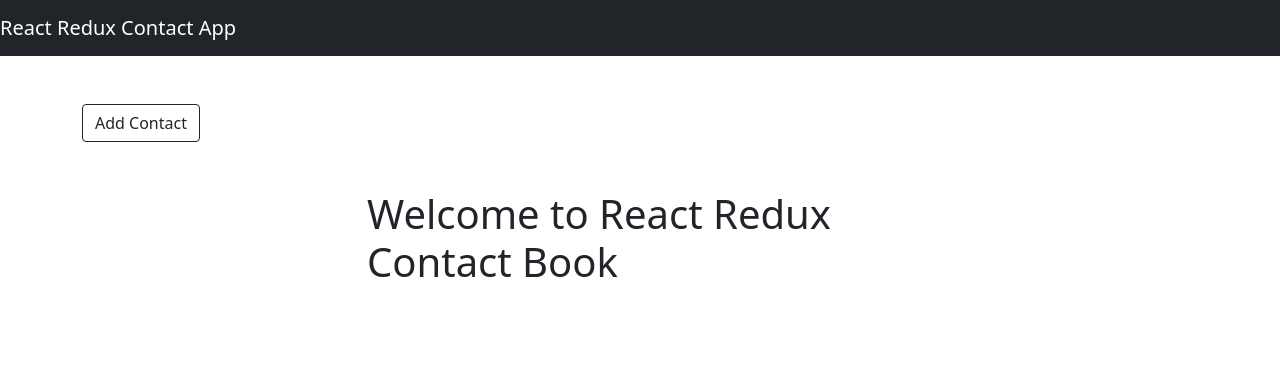
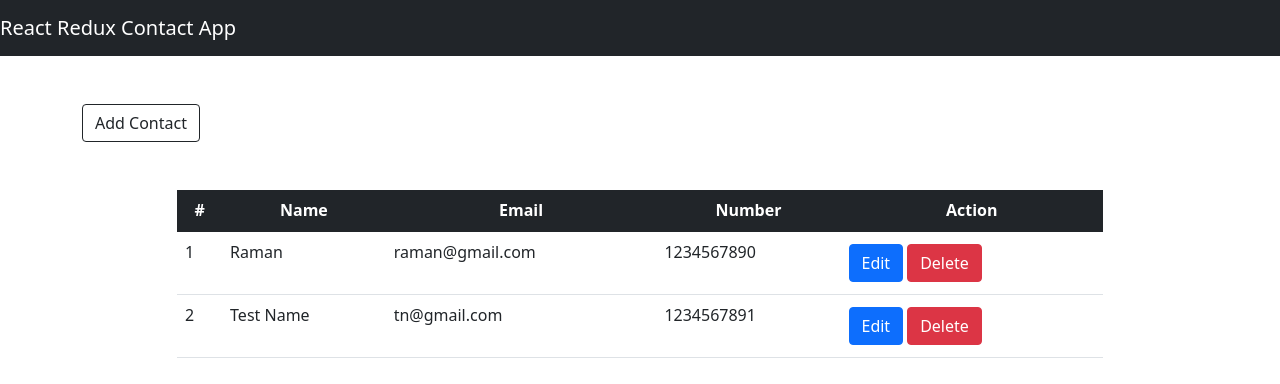
Before and after one commit to SAIKUMAR124/react-redux-contact-book, a React (Create React App) app: page / in a window 1280 px wide. Shown: the top 384 px of the page. Built offline with nearby package versions, Linux system fonts and the light colour scheme.

Commit message:
Rendered list in home page

```diff
--- a/src/components/Home.js
+++ b/src/components/Home.js
@@ -1,15 +1,44 @@
 import React from 'react'
+import { useSelector } from 'react-redux';
 import { Link } from 'react-router-dom'
 
 const Home = () => {
+    const contacts = useSelector(state=>state);
+
     return (
         <div className='container'>
             <div className="row">
                 <div className="col-md-12 my-5 text-right">
                     <Link to='/add' className='btn btn-outline-dark'>Add Contact</Link>
                 </div>
-                <div className="col-md-6 mx-auto">
-                    <h1>Welcome to React Redux Contact Book</h1>
+                <div className="col-md-10 mx-auto">
+                    <table className="table table-hover">
+                        <thead className="text-white bg-dark text-center">
+                            <tr>
+                                <th scope='col'>#</th>
+                                <th scope='col'>Name</th>
+                                <th scope='col'>Email</th>
+                                <th scope='col'>Number</th>
+                                <th scope='col'>Action</th>
+                            </tr>
+                        </thead>
+                        <tbody>
+                            {
+                                contacts.map((contact,id)=>{
+                                    return <tr key={id}>
+                                        <td>{id+1}</td>
+                                        <td>{contact.name}</td>
+                                        <td>{contact.email}</td>
+                                        <td>{contact.number}</td>
+                                        <td>
+                                            <Link to={`/edit/${id}`} className='btn btn-small btn-primary'>Edit</Link>
+                                            <button type='button' className='btn btn-small btn-danger m-1'>Delete</button>
+                                        </td>
+                                    </tr>
+                                })
+                            }
+                        </tbody>
+                    </table>
                 </div>
             </div>
         </div>
```
